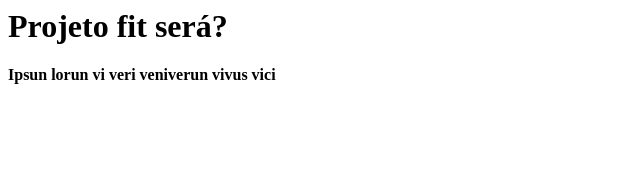
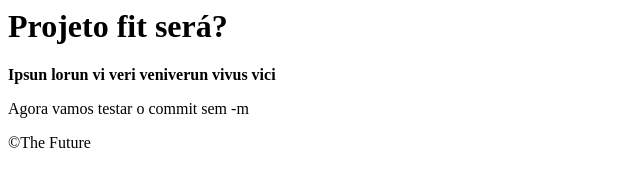
Before and after one commit to Murillofilho86/alura-git, a plain HTML site: page index.html in a window 1280 px wide. Shown: the whole page, without its empty margins (0-640 px from the left). Drawn offline with Linux system fonts and the light colour scheme.

Commit message:
Inclusão do footer e copyright

```diff
--- a/index.html
+++ b/index.html
@@ -3,5 +3,9 @@
     <body>
         <h1>Projeto fit será?</h1>
         <b>Ipsun lorun vi veri veniverun vivus vici</b>
+        <p>Agora vamos testar o commit sem -m</p>
+        <footer>
+            &copy;The Future
+        </footer>
     </body>
 </html>
```
